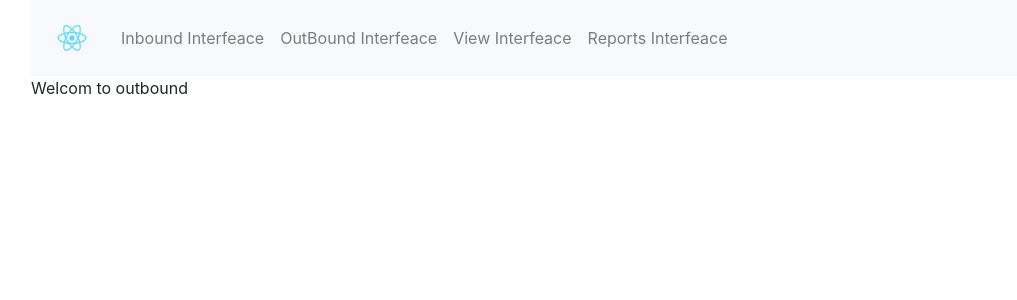
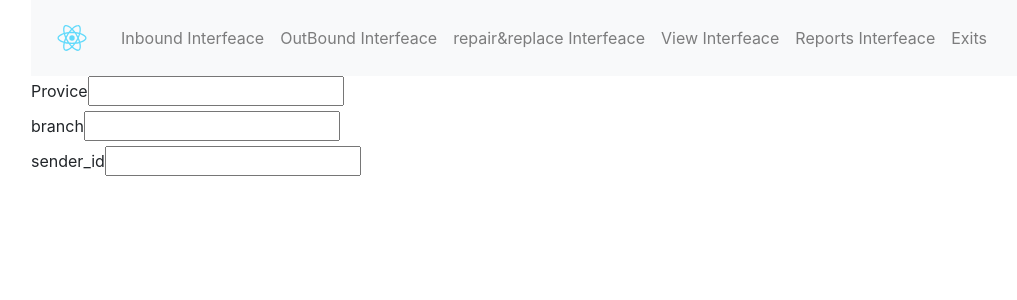
Before and after one commit to Dananjaya94/inbound-out-app, a React (Create React App) app: page /outbound in a window 1280 px wide. Shown: the top 300 px of the page, without its empty margins (54-1071 px from the left). Built offline with nearby package versions, Linux system fonts and the light colour scheme.

Commit message:
outboundupdated
outboundupdated

```diff
--- a/src/App.js
+++ b/src/App.js
@@ -32,12 +32,22 @@ function App() {
               </li>
 
               <li className="navbar-item">
+                <Link to="/repair&replace" className="nav-link">repair&replace Interfeace</Link>
+              </li>
+
+
+              <li className="navbar-item">
                 <Link to="/view" className="nav-link">View Interfeace</Link>
               </li>
 
               <li className="navbar-item">
                 <Link to="/reports" className="nav-link">Reports Interfeace</Link>
               </li>
+
+              <li className="navbar-item">
+                <Link to="/exit" className="nav-link">Exits</Link>
+              </li>
+
             </ul>
           </div>
         </nav>
@@ -45,6 +55,8 @@ function App() {
       <Route path = "/outbound" exact component={outbound}/>
       <Route path = "/view" exact component={viewrep}/>
       <Route path = "/reports" exact component={reportCom}/>
+      <Route path = "/repair&replace" exact component={reportCom}/>
+      <Route path = "/exit" exact component={reportCom}/>
       </div>
     </Router>
   );
--- a/src/components/outbound.component.js
+++ b/src/components/outbound.component.js
@@ -2,12 +2,62 @@ import React , {Component} from 'react';
 import { render } from '@testing-library/react';
 
 export default class outbound extends Component{
+
+    constructor(props) {
+        super(props)
+        this.state={
+            provice:'',
+            branch:'',
+            sender_ID:'',
+            branch_code:'',
+            tracking_no:'',
+            EPF_number:'',
+            outbound_date:''
+        }
+    }
+
+   handleProviceChange = (event)=>{
+       this.setState({
+        provice: event.target.value
+       })
+   }
+   handleBranchChange = (event)=>{
+    this.setState({
+        branch: event.target.value
+    })
+   }
+   handlesenderIdChange = (event)=>{
+    this.setState({
+        sender_ID: event.target.value
+    })
+}
+
+
     render()
     {
         return(
+
             <div>
-                <p>Welcom to outbound</p>
+                <form>
+                    <div>
+                        <label>Provice</label>
+                        <input type='text' value={this.state.provice} onchange={this.handleProviceChange}/>
+                    </div>
+                    <div>
+                        <label>branch</label>
+                        <input type='text' value={this.state.branch} onchange={this.handleBranchChange}/>
+                    </div>
+                    <div>
+                        <label>sender_id</label>
+                        <input type='text' value={this.state.sender_ID} onchange={this.handlesenderIdChange}/>
+                    </div>
+
+                </form>
+
             </div>
-        )
+
+
+
+             )
     }
 }
--- a/src/components/report.component.js
+++ b/src/components/report.component.js
@@ -6,7 +6,7 @@ export default class reportscomp extends Component{
     {
         return(
             <div>
-                <p>Welcom to reports</p>
+                <p>Welcome to reports</p>
             </div>
         )
     }
```
Also changed, not shown: 1 other file (tests, documents, lock files or other folders).
